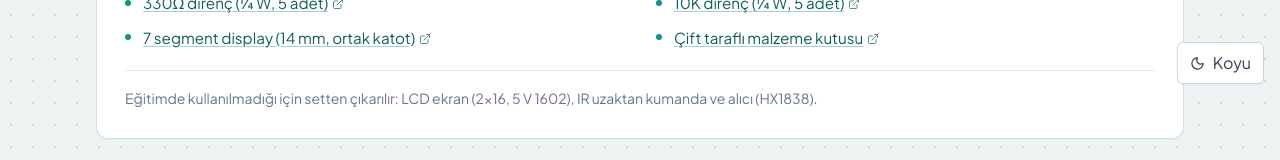
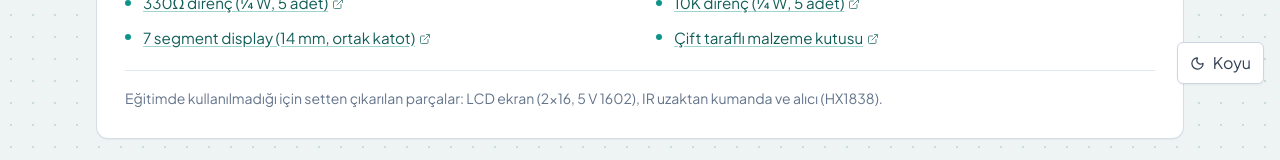
Before and after one commit to ROGOYATO/rogoyato-website, a React (Vite) app: page /#/arduino/malzemeler in a window 1280 px wide. Shown: the part 700-860 px from the top of the page. Built offline with nearby package versions, Linux system fonts and the light colour scheme.

Commit message:
Reword the removed-parts note under the Arduino starter set
Co-Authored-By: Claude Opus 5.5 <noreply@anthropic.com>
Claude-Session: https://claude.ai/code/session_019NXdTs21PH5673NJCZm71Y

```diff
--- a/src/pages/arduino/ArduinoMaterialsPage.jsx
+++ b/src/pages/arduino/ArduinoMaterialsPage.jsx
@@ -41,7 +41,7 @@ export default function ArduinoMaterialsPage() {
           <Bullets items={arduinoMaterials.starterKit} className="grid gap-x-8 gap-y-2.5 md:grid-cols-2" />
         </div>
         <p className="mt-5 border-t border-slate-200 pt-4 text-sm leading-relaxed text-slate-500 dark:border-white/10 dark:text-slate-400">
-          Eğitimde kullanılmadığı için setten çıkarılır: {arduinoMaterials.starterKitRemoved.join(', ')}.
+          Eğitimde kullanılmadığı için setten çıkarılan parçalar: {arduinoMaterials.starterKitRemoved.join(', ')}.
         </p>
       </Panel>
 
```
